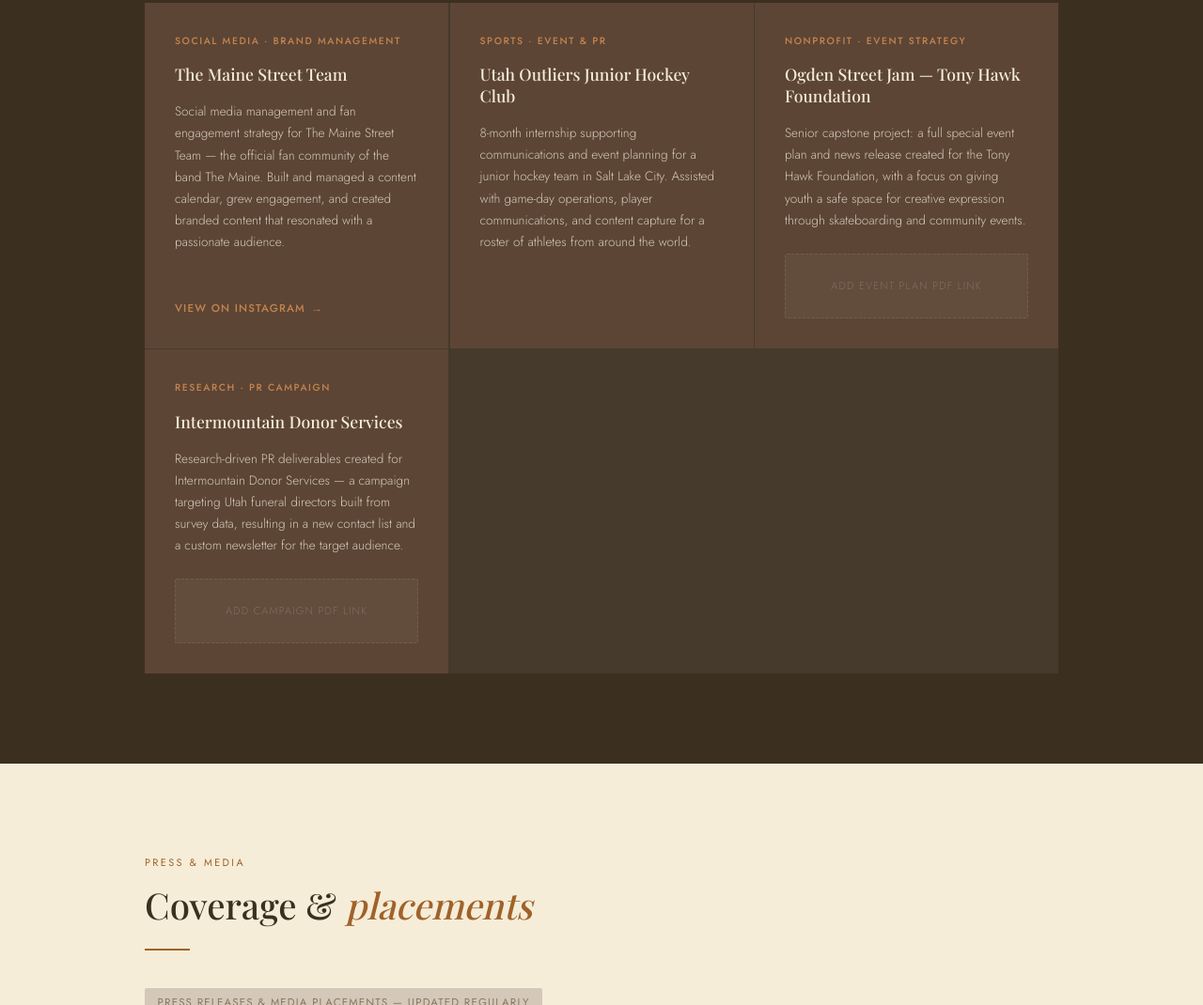
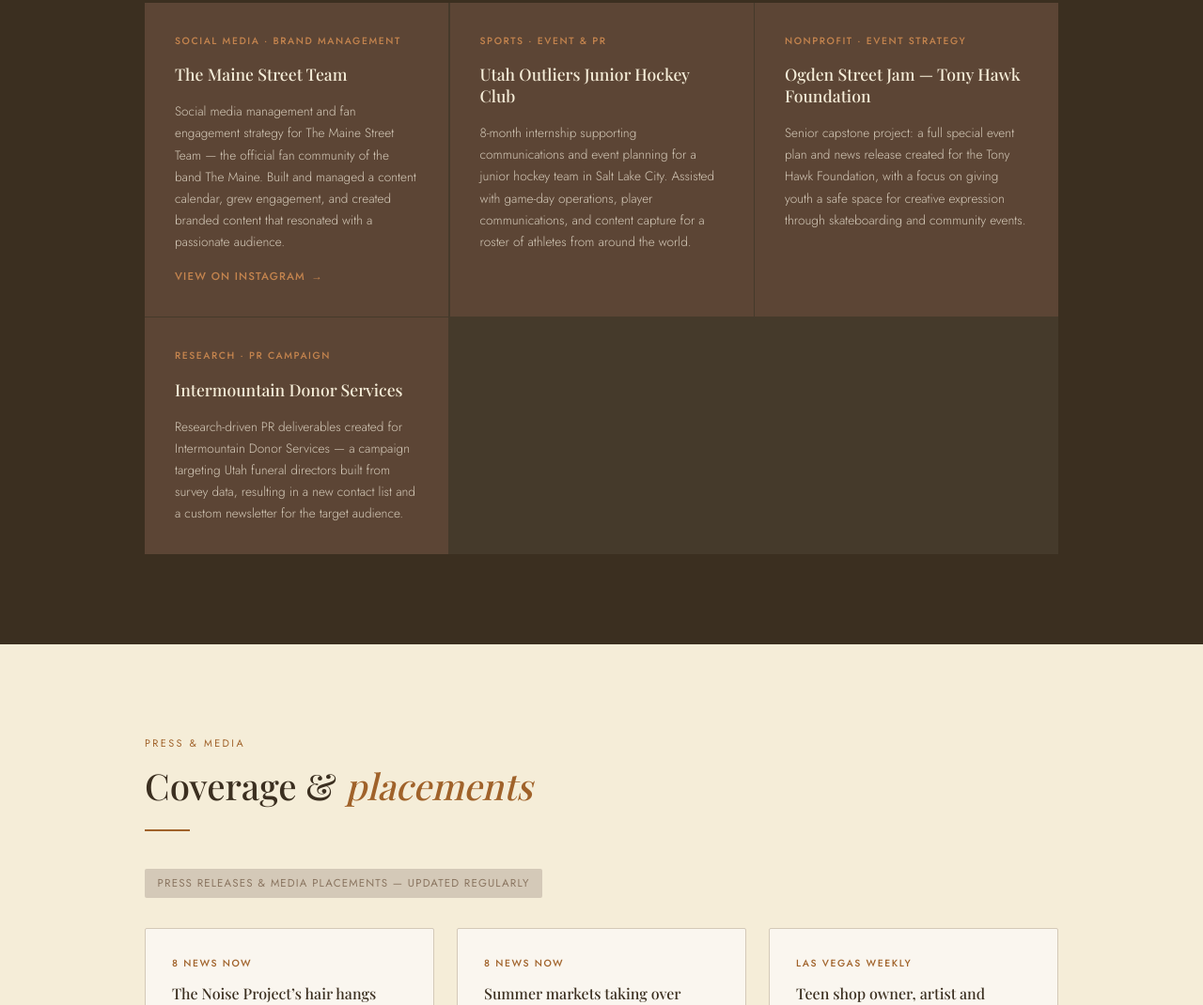
Before and after one commit to whittakermediagroup-collab/SavannahBrianne, a plain HTML site: page index.html in a window 1280 px wide. Shown: the part 3988-5058 px from the top of the page at 94% size. Drawn offline with nearby package versions, Linux system fonts and the light colour scheme; a web font is replaced by a local one.

Commit message:
Remove PDF link placeholders from Selected Work cards
Co-Authored-By: Claude Sonnet 5.5 <noreply@anthropic.com>
Claude-Session: https://claude.ai/code/session_01W6afmQMZgQUd6HXLr224co

```diff
--- a/index.html
+++ b/index.html
@@ -1010,10 +1010,6 @@
         <p class="work-card-tag">Nonprofit · Event Strategy</p>
         <p class="work-card-title">Ogden Street Jam — Tony Hawk Foundation</p>
         <p class="work-card-desc">Senior capstone project: a full special event plan and news release created for the Tony Hawk Foundation, with a focus on giving youth a safe space for creative expression through skateboarding and community events.</p>
-        <!-- Link to your PDF once fixed:
-          <a href="ogden-street-jam.pdf" target="_blank" class="work-card-link">View Event Plan</a>
-        -->
-        <div class="work-card-placeholder">Add event plan PDF link</div>
       </div>
 
       <!-- INTERMOUNTAIN DONOR SERVICES -->
@@ -1021,7 +1017,6 @@
         <p class="work-card-tag">Research · PR Campaign</p>
         <p class="work-card-title">Intermountain Donor Services</p>
         <p class="work-card-desc">Research-driven PR deliverables created for Intermountain Donor Services — a campaign targeting Utah funeral directors built from survey data, resulting in a new contact list and a custom newsletter for the target audience.</p>
-        <div class="work-card-placeholder">Add campaign PDF link</div>
       </div>
 
     </div>
```
